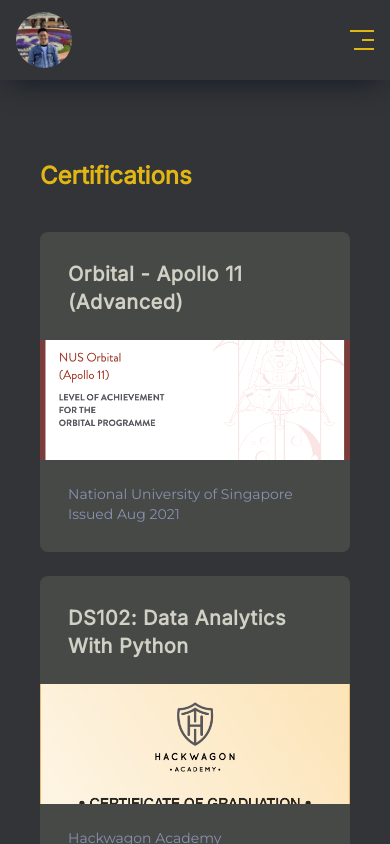
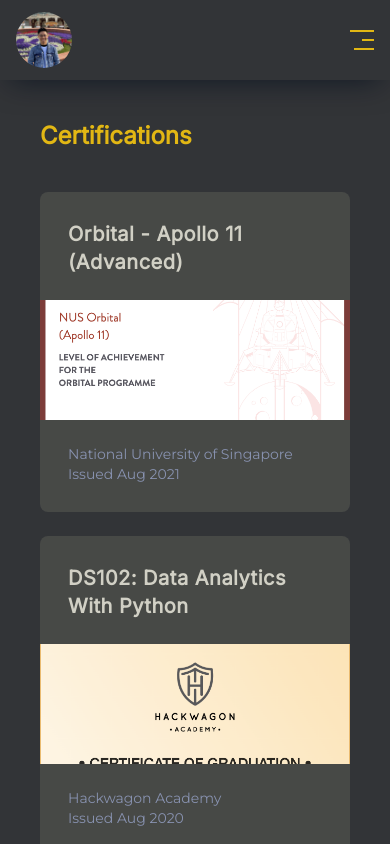
Before and after one commit to Javiier-pzk/Portfolio-Website, a Next.js app: page /certifications in a window 390 px wide. Built offline with nearby package versions, Linux system fonts and the light colour scheme; no server answers.

Commit message:
Readjust vertical paddings on components

```diff
--- a/pages/_app.tsx
+++ b/pages/_app.tsx
@@ -17,11 +17,13 @@
 const App = ({ Component, pageProps }: AppProps) => {
   return (
     <div className="w-full h-screen font-bodyFont bg-bodyColor text-textLight
-      overflow-x-hidden overflow-y-scroll scrollbar scrollbar-track-textDark/20 scrollbar-thumb-textDark/60">
+      overflow-x-hidden overflow-y-auto scrollbar scrollbar-track-textDark/20 scrollbar-thumb-textDark/60">
       <Navbar />
-      <div className="w-full h-[88vh] xl:flex items-center gap-20 justify-between">
+      <div className="xl:flex items-center gap-20 justify-between">
         <LeftBar />
-        <Component {...pageProps} />
+        <div className="max-w-containerSmall mx-auto xs:px-10 xl:px-4">
+          <Component {...pageProps} />
+        </div>
       </div>
     </div>
   )
--- a/pages/about.tsx
+++ b/pages/about.tsx
@@ -31,7 +31,7 @@
   const [isExpanded, setIsExpanded] = useState(false);
 
   return (
-    <div className=" max-w-containerSmall h-full py-20 mx-auto xs:px-10 xl:px-4">
+    <div className="py-10 mdl:py-20">
       <Head>
         <title>Javiier-pzk | About Me</title>
         <link rel="icon" href="/assets/images/j-icon.png"></link>
--- a/pages/certifications.tsx
+++ b/pages/certifications.tsx
@@ -6,7 +6,7 @@
 
 const Certifications = () => {
   return (
-    <div className="max-w-containerSmall h-full py-20 mx-auto xs:px-10 xl:px-4">
+    <div className="py-10 mdl:py-20">
       <Head>
         <title>Javiier-pzk | Certifications</title>
         <link rel="icon" href="/assets/images/j-icon.png"></link>
--- a/pages/contact.tsx
+++ b/pages/contact.tsx
@@ -4,7 +4,7 @@
 
 const Contact = () => {
   return (
-    <div className="max-w-containerSmall h-full flex items-center justify-center mx-auto py-10 xs:px-10 xl:px-4">
+    <div className="h-[88vh] flex items-center justify-center py-10 mdl:py-20">
       <Head>
         <title>Javiier-pzk | Contact</title>
         <link rel="icon" href="/assets/images/j-icon.png"></link>
--- a/pages/experience.tsx
+++ b/pages/experience.tsx
@@ -43,7 +43,7 @@
   };
 
   return (
-    <div className="max-w-containerSmall h-full flex items-center py-10 mx-auto xs:px-10 xl:px-4">
+    <div className="py-10 mdl:py-20">
       <Head>
         <title>Javiier-pzk | Work Experiences</title>
         <link rel="icon" href="/assets/images/j-icon.png"></link>
--- a/pages/index.tsx
+++ b/pages/index.tsx
@@ -3,7 +3,7 @@
 
 const Home = () => {
   return (
-    <div className="max-w-containerSmall h-full flex items-center py-10 mx-auto xs:px-10 xl:px-4">
+    <div className="h-[88vh] flex items-center py-10 mdl:py-20">
       <Head>
         <title>Javiier-pzk | Home</title>
         <link rel="icon" href="/assets/images/j-icon.png"></link>
--- a/pages/projects.tsx
+++ b/pages/projects.tsx
@@ -4,7 +4,7 @@
 
 const Projects = () => {
   return (
-    <div className="max-w-containerSmall h-full mx-auto py-20 xs:px-10 xl:px-4">
+    <div className="py-10 mdl:py-20">
       <Head>
         <title>Javiier-pzk | Projects</title>
         <link rel="icon" href="/assets/images/j-icon.png"></link>
```
